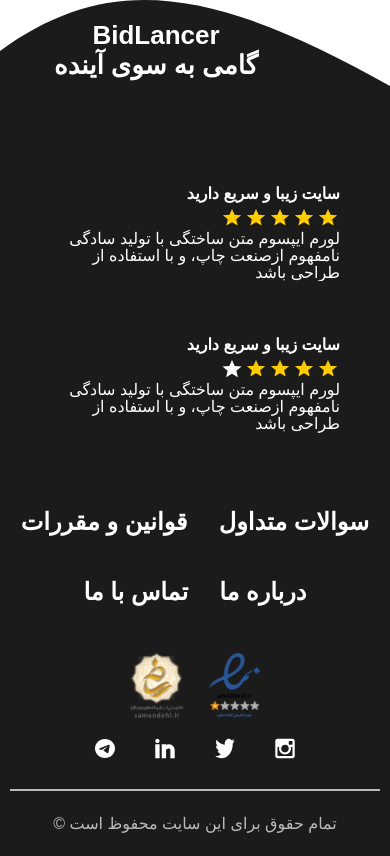
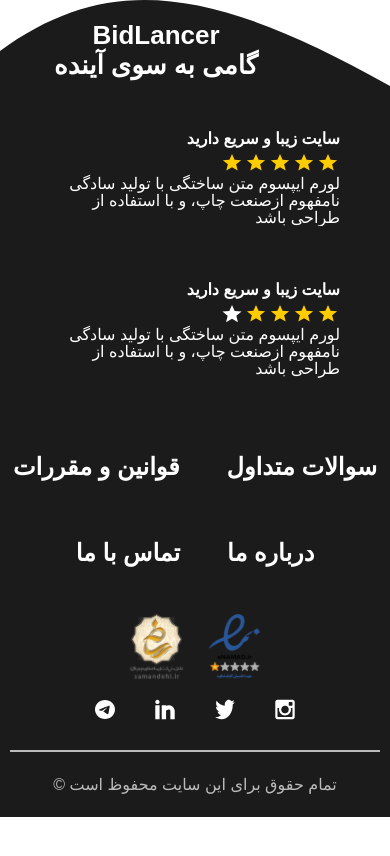
Before and after one commit to NiflheimDevs/FrontEnd, a React (Vite) app in the folder niflheim/: page /footer in a window 390 px wide. Built offline with nearby package versions, Linux system fonts and the light colour scheme.

Commit message:
fix(footer): modify style

```diff
--- a/niflheim/src/Components/Footer/Footer.jsx
+++ b/niflheim/src/Components/Footer/Footer.jsx
@@ -15,8 +15,8 @@
           گامی به سوی آینده
         </h2>
 
-        <div className="flex md:mt-[115px] sm:mt-[110px] mt-[100px] flex-col bg-[#1B1B1B]">
-          <div className="gap-[14vw] px-[50px] w-full md:h-[100px] sm:h-fit h-fit flex inset-0 mt-[5px] z-1 flex flex-row md:flex-row sm:flex-row flex-col justify-center items-end flex-wrap overflow-hidden">
+        <div className="flex md:mt-[115px] sm:mt-[110px] mt-[45px] flex-col bg-[#1B1B1B]">
+          <div className="gap-[14vw] px-[50px] w-full md:h-[100px] sm:h-fit h-fit flex inset-0 mt-[5px] z-1 md:flex-row sm:flex-row flex-col justify-center items-end flex-wrap overflow-hidden">
               <ReviewCard
                 title="سایت زیبا و سریع دارید"
                 description="لورم ایپسوم متن ساختگی با تولید سادگی نامفهوم ازصنعت چاپ، و با استفاده از طراحی باشد"
@@ -40,7 +40,7 @@
                 className="md:flex sm:flex hidden"
               />
           </div>
-          <div className="flex gap-[2vw] h-fit bg-[#1B1B1B] px-[40px] w-full inset-0 md:mt-[70px] sm:mt-[70px] mt-[40px] z-1 flex flex-row flex-wrap-reverse md:justify-center sm:justify-end justify-center items-center overflow-hidden">
+          <div className="flex gap-[2vw] h-fit bg-[#1B1B1B] px-[40px] w-full inset-0 md:mt-[70px] sm:mt-[70px] mt-[40px] z-1 flex-row flex-wrap-reverse md:justify-center sm:justify-end justify-center items-center overflow-hidden">
             <div className="flex bg-[#1B1B1B] flex-col md:w-[160px] sm:w-[210px] w-[500px] items-center">
               <p class="font-inter text-[20px] sm:text-[26px] md:text-[24px] md:flex sm:flex hidden font-bold leading-[29.05px] tracking-[0%] text-white">
                 شبکه های اجتماعی
@@ -65,7 +65,7 @@
               <SvgBox svgName="e_namad"/>
             </div>
             <div className="flex bg-[#1B1B1B] justify-center items-center gap-[6vh] md:ml-[40px] sm:ml-[40px] ml-[0px] my-[30px]">
-              <div className="flex flex-wrap md:flex-row sm:flex-row flex-row bg-[#1B1B1B] md:gap-[5.2vw] sm:gap-[5vw] gap-[8vw] max-w-[780px] md:w-fit sm:w-fit w-[400px] justify-center items-center ">
+              <div className="flex flex-wrap md:flex-row sm:flex-row flex-row bg-[#1B1B1B] md:gap-[5.2vw] sm:gap-[5vw] gap-[12vw] max-w-[780px] md:w-fit sm:w-fit w-[400px] justify-center items-center ">
                 <TextComponent>قوانین و مقررات</TextComponent>
                 <TextComponent>سوالات متداول</TextComponent>
                 <TextComponent>تماس با ما</TextComponent>
@@ -73,8 +73,8 @@
               </div>
             </div>
           </div>
-          <div className="flex h-fit w-[95%] bg-[#1B1B1B] inset-0 mt-[30px] z-1 opacity-[0.7] flex flex-col self-center justify-center border border-white"/>
-          <div className="flex h-fit w-[95%] bg-[#1B1B1B] inset-0 my-[20px] z-1 flex flex-col self-center justify-center">
+          <div className="flex h-fit w-[95%] bg-[#1B1B1B] inset-0 mt-[30px] z-1 opacity-[0.7] flex-col self-center justify-center border border-white"/>
+          <div className="flex h-fit w-[95%] bg-[#1B1B1B] inset-0 my-[20px] z-1 flex-col self-center justify-center">
             <p class="font-vazirmatn text-[16px] opacity-[0.7] font-normal leading-[25px] tracking-[0%] text-center text-white">
               © تمام حقوق برای این سایت محفوظ است
             </p>
@@ -88,7 +88,7 @@
 const ReviewCard = ({ className = "", title, description, starCount }) => {
   return (
     <div className={`flex flex-col md:max-w-[160px] sm:max-w-[200px] items-end overflow-hidden ${className}`}>
-      <h3 className="font-inter font-bold sm:text-[13px] md:text-[16px] leading-[18.15px] tracking-[0%] text-right text-white font-bold">
+      <h3 className="font-inter font-bold sm:text-[13px] md:text-[16px] leading-[18.15px] tracking-[0%] text-right text-white">
         {title}
       </h3>
       <div className="flex flex-row mt-[3px]">
```
